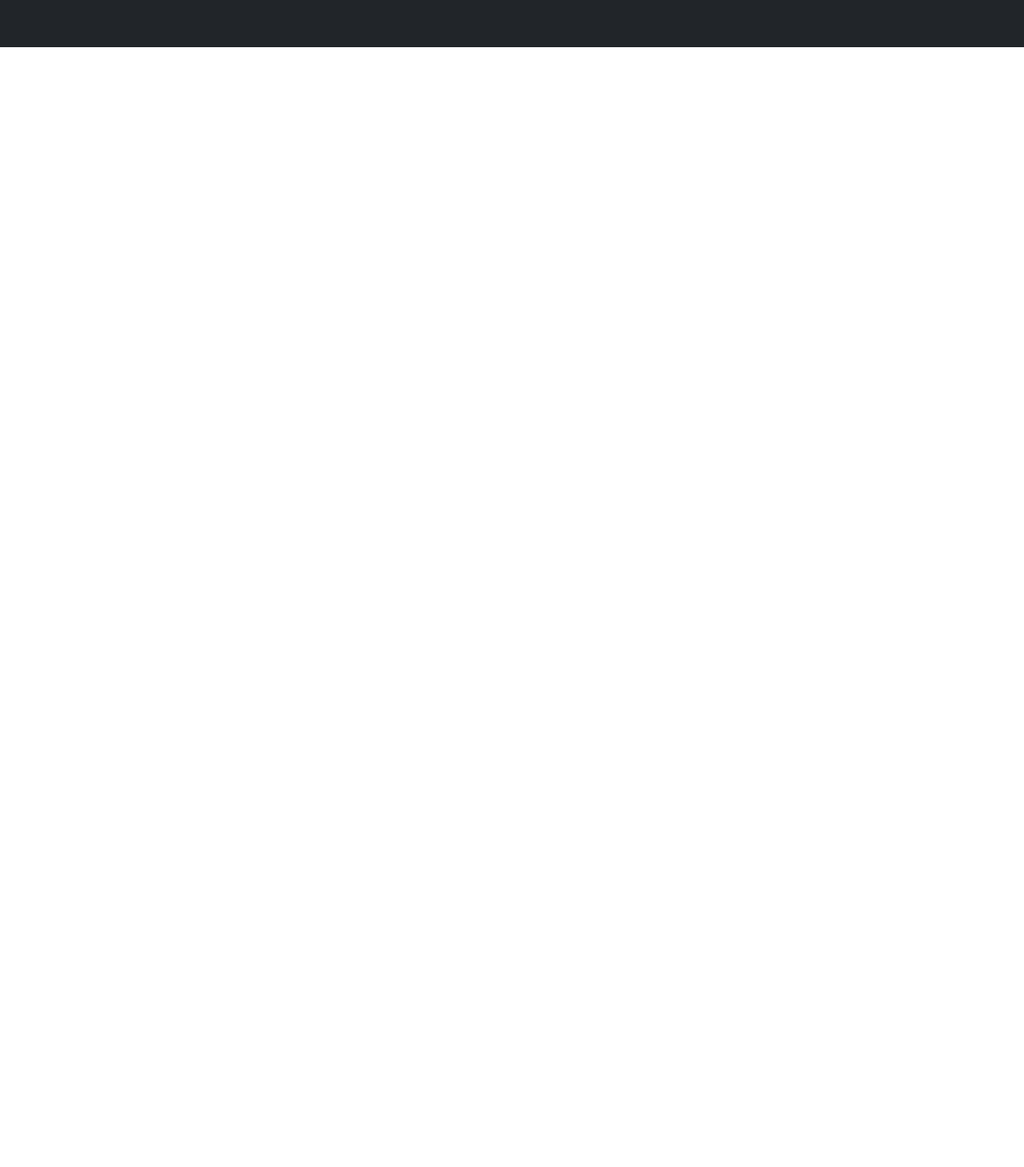
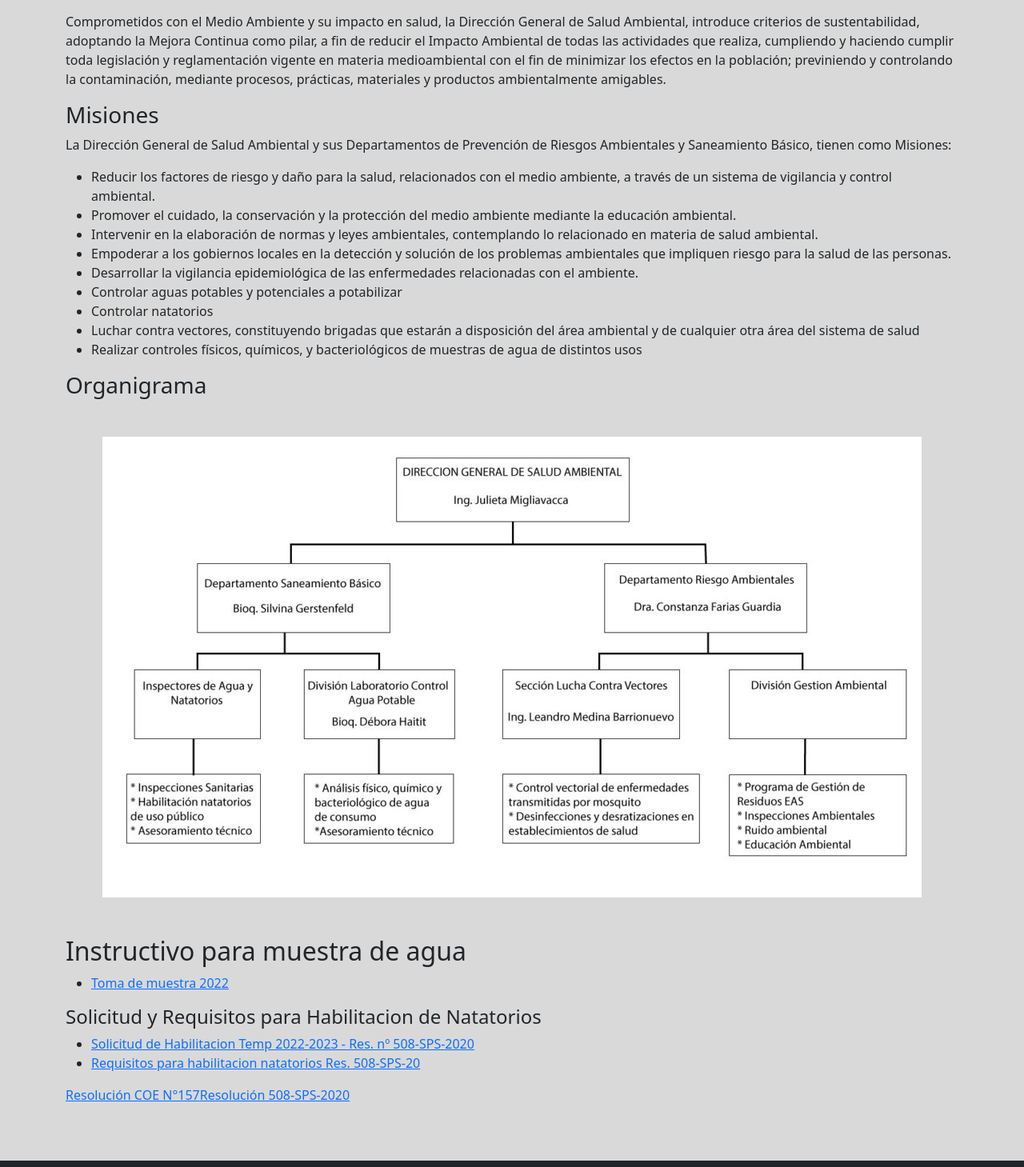
Before and after one commit to MDanielaCardozo/MinisterioDeLaSaludTuc, a React (Create React App) app: page /direcciones/direccionGeneralSaludAmbiental in a window 1280 px wide. Shown: the part 211-1670 px from the top of the page at 80% size. Before the commit the page ends 800 px from the top, so only its background shows below. Built offline with nearby package versions, Linux system fonts and the light colour scheme.

Commit message:
Agregué Direccion Gral de Salud Ambiental

```diff
--- a/src/components/views/DireccionGralSaludAmb.js
+++ b/src/components/views/DireccionGralSaludAmb.js
@@ -1,11 +1,104 @@
-import React from 'react';
+import React from "react";
+import OrgSalAmb from "../../img/organigramaSalAmb.jpg";
 
 const DireccionGralSaludAmb = () => {
-    return (
-        <div>
-
+  return (
+    <div className="bgColorEnf">
+      <section className="container">
+        <h1>Dirección General de Salud Ambiental</h1>
+        <p>
+          Comprometidos con el Medio Ambiente y su impacto en salud, la
+          Dirección General de Salud Ambiental, introduce criterios de
+          sustentabilidad, adoptando la Mejora Continua como pilar, a fin de
+          reducir el Impacto Ambiental de todas las actividades que realiza,
+          cumpliendo y haciendo cumplir toda legislación y reglamentación
+          vigente en materia medioambiental con el fin de minimizar los efectos
+          en la población; previniendo y controlando la contaminación, mediante
+          procesos, prácticas, materiales y productos ambientalmente amigables.
+        </p>
+        <h3>Misiones</h3>
+        <p>
+          La Dirección General de Salud Ambiental y sus Departamentos de
+          Prevención de Riesgos Ambientales y Saneamiento Básico, tienen como
+          Misiones:
+        </p>
+        <ul>
+          <li>
+            Reducir los factores de riesgo y daño para la salud, relacionados
+            con el medio ambiente, a través de un sistema de vigilancia y
+            control ambiental.
+          </li>
+          <li>
+            Promover el cuidado, la conservación y la protección del medio
+            ambiente mediante la educación ambiental.
+          </li>
+          <li>
+            Intervenir en la elaboración de normas y leyes ambientales,
+            contemplando lo relacionado en materia de salud ambiental.
+          </li>
+          <li>
+            Empoderar a los gobiernos locales en la detección y solución de los
+            problemas ambientales que impliquen riesgo para la salud de las
+            personas.
+          </li>
+          <li>
+            Desarrollar la vigilancia epidemiológica de las enfermedades
+            relacionadas con el ambiente.
+          </li>
+          <li>Controlar aguas potables y potenciales a potabilizar</li>
+          <li>Controlar natatorios</li>
+          <li>
+            Luchar contra vectores, constituyendo brigadas que estarán a
+            disposición del área ambiental y de cualquier otra área del sistema
+            de salud
+          </li>
+          <li>
+            Realizar controles físicos, químicos, y bacteriológicos de muestras
+            de agua de distintos usos
+          </li>
+        </ul>
+        <h3>Organigrama</h3>
+        <div className="d-flex justify-content-center my-5">
+          <img src={OrgSalAmb} alt="" srcset="" className="" />
         </div>
-    );
+        <h2>Instructivo para muestra de agua</h2>
+        <ul>
+          <li>
+            <a href="http://" target="_blank" rel="noopener noreferrer">
+              Toma de muestra 2022
+            </a>
+          </li>
+        </ul>
+        <h4>Solicitud y Requisitos para Habilitacion de Natatorios</h4>
+        <ul>
+          <li>
+            <a href="https://" target="_blank" rel="noreferrer noopener">
+              Solicitud de Habilitacion Temp 2022-2023 - Res. nº 508-SPS-2020
+            </a>
+          </li>
+          <li>
+            <a href="https://" target="_blank" rel="noreferrer noopener">
+              Requisitos para habilitacion natatorios Res. 508-SPS-20
+            </a>
+          </li>
+        </ul>
+        <a
+          target="_blank"
+          className="new-tab pagina-adjunto adjunto-pdf"
+          href="https://msptucuman.gov.ar/wordpress/wp-content/uploads/2020/12/archivo_287_20201229162120.pdf"
+        >
+          Resolución COE N°157
+        </a>
+        <a
+          target="_blank"
+          className="new-tab pagina-adjunto adjunto-pdf"
+          href="https://msptucuman.gov.ar/wordpress/wp-content/uploads/2021/01/Resolucion-508-SPS-2020.pdf"
+        >
+          Resolución 508-SPS-2020
+        </a>
+      </section>
+    </div>
+  );
 };
 
 export default DireccionGralSaludAmb;
```
Also changed, not shown: src/img/organigramaSalAmb.jpg (added).
